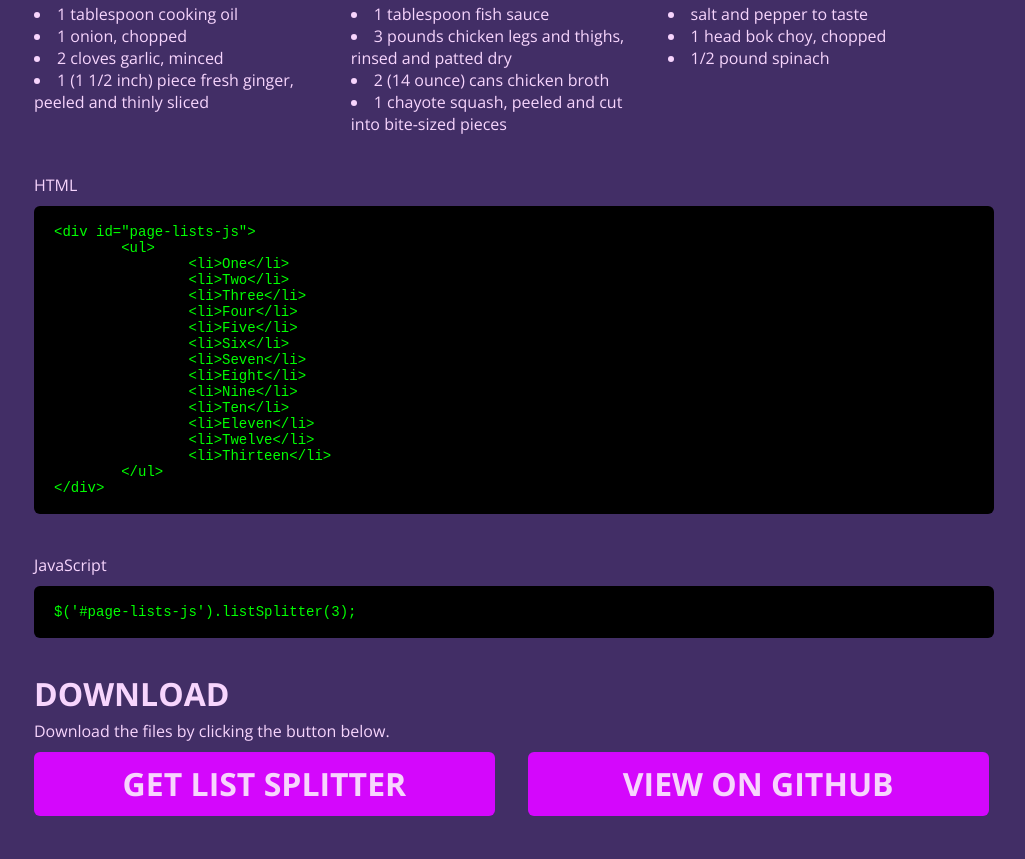
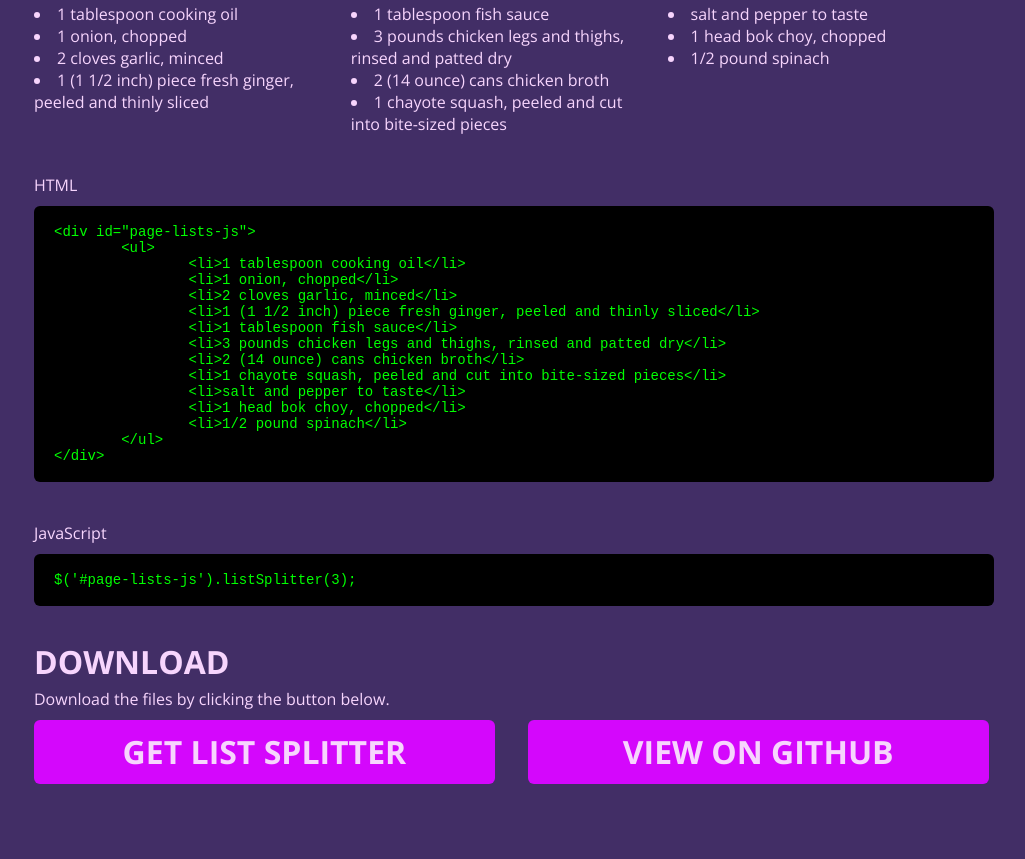
Before and after one commit to doylesee/list-splitter, a plain HTML site: page index.html in a window 1280 px wide. Shown: the part 854-1713 px from the top of the page, without its empty margins (126-1151 px from the left). Drawn offline with nearby package versions, Linux system fonts and the light colour scheme.

Commit message:
Version 1.1
Update Demo section content

```diff
--- a/index.html
+++ b/index.html
@@ -90,19 +90,17 @@ $('ul').listSplitter(n);
 			<pre><code>
 &lt;div id=&quot;page-lists-js&quot;&gt;
 	&lt;ul&gt;
-		&lt;li&gt;One&lt;/li&gt;
-		&lt;li&gt;Two&lt;/li&gt;
-		&lt;li&gt;Three&lt;/li&gt;
-		&lt;li&gt;Four&lt;/li&gt;
-		&lt;li&gt;Five&lt;/li&gt;
-		&lt;li&gt;Six&lt;/li&gt;
-		&lt;li&gt;Seven&lt;/li&gt;
-		&lt;li&gt;Eight&lt;/li&gt;
-		&lt;li&gt;Nine&lt;/li&gt;
-		&lt;li&gt;Ten&lt;/li&gt;
-		&lt;li&gt;Eleven&lt;/li&gt;
-		&lt;li&gt;Twelve&lt;/li&gt;
-		&lt;li&gt;Thirteen&lt;/li&gt;
+		&lt;li&gt;1 tablespoon cooking oil&lt;/li&gt;
+		&lt;li&gt;1 onion, chopped&lt;/li&gt;
+		&lt;li&gt;2 cloves garlic, minced&lt;/li&gt;
+		&lt;li&gt;1 (1 1/2 inch) piece fresh ginger, peeled and thinly sliced&lt;/li&gt;
+		&lt;li&gt;1 tablespoon fish sauce&lt;/li&gt;
+		&lt;li&gt;3 pounds chicken legs and thighs, rinsed and patted dry&lt;/li&gt;
+		&lt;li&gt;2 (14 ounce) cans chicken broth&lt;/li&gt;
+		&lt;li&gt;1 chayote squash, peeled and cut into bite-sized pieces&lt;/li&gt;
+		&lt;li&gt;salt and pepper to taste&lt;/li&gt;
+		&lt;li&gt;1 head bok choy, chopped&lt;/li&gt;
+		&lt;li&gt;1/2 pound spinach&lt;/li&gt;
 	&lt;/ul&gt;
 &lt;/div&gt;
 			</pre></code>
```
